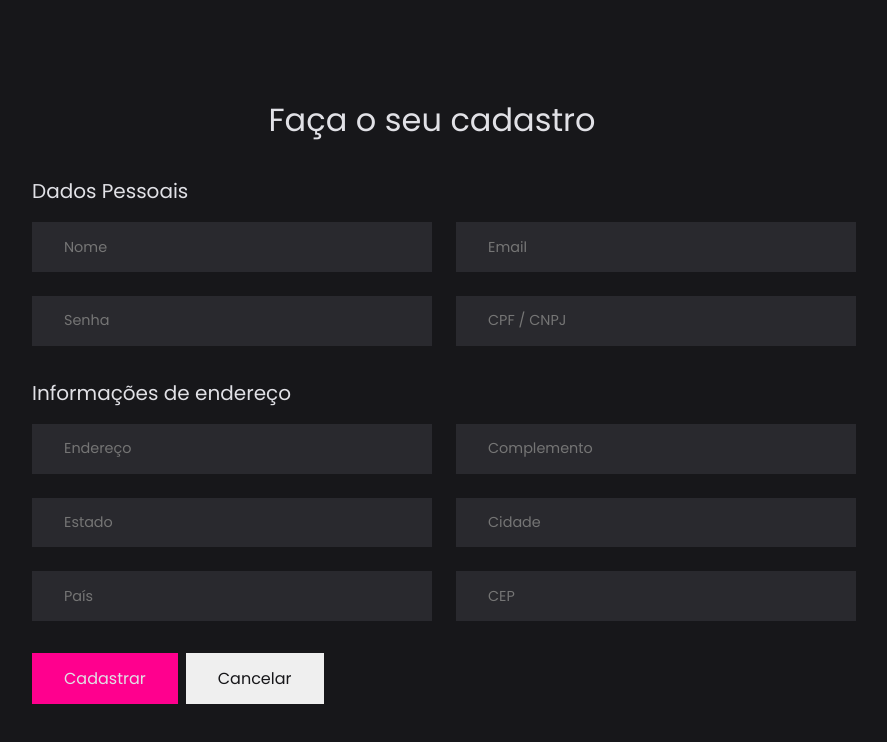
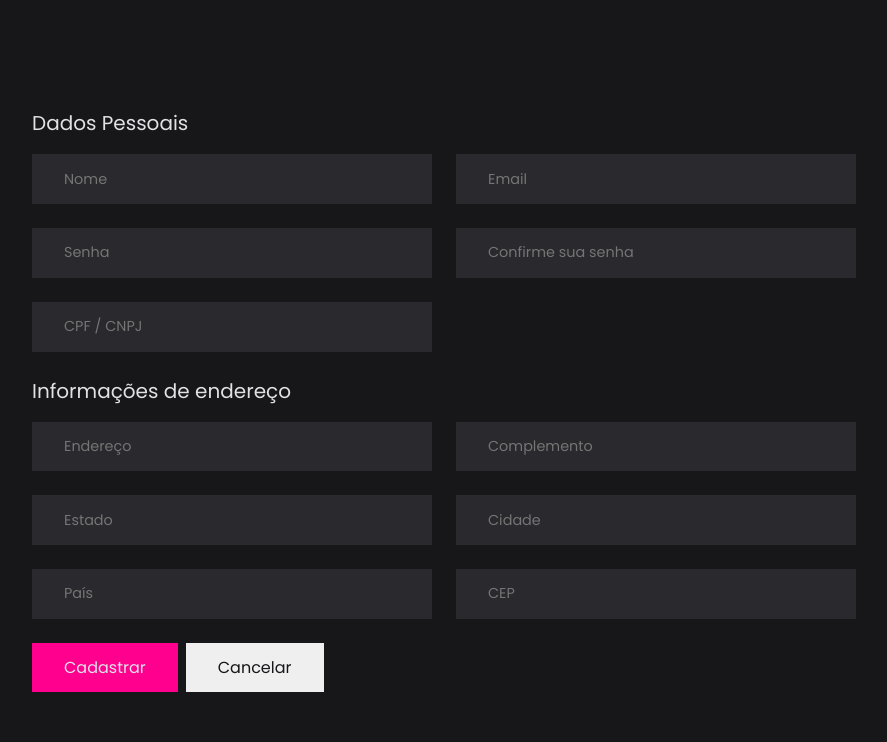
Before and after one commit to joaogkvalho/user-acl, a Next.js app: page /signup in a window 1280 px wide. Shown: the top 742 px of the page, without its empty margins (208-1095 px from the left). Built offline with nearby package versions, Linux system fonts and the light colour scheme.

Commit message:
signup form styles changed

```diff
--- a/src/pages/signup/index.tsx
+++ b/src/pages/signup/index.tsx
@@ -5,14 +5,13 @@ import styles from './styles.module.scss'
 export default function Signup() {
     return(
         <div className={styles.signupFormWrapper}>
-            <h1>Faça o seu cadastro</h1>
-
             <form className={styles.signupForm}>
                 <h2>Dados Pessoais</h2>
                 <div className={styles.personalData}>
                     <input type="text" id="nameInput" name="name" placeholder="Nome" />
                     <input type="email" id="emailInput" name="email" placeholder="Email" />
                     <input type="password" id="passwordInput" name="password" placeholder="Senha" />
+                    <input type="password" id="passwordConfirmInput" name="passwordConfirm" placeholder="Confirme sua senha" />
                     <input type="text" id="cpfOrCnpjInput" name="cpfOrCnpj" placeholder="CPF / CNPJ" />
                 </div>
 
--- a/src/pages/signup/styles.module.scss
+++ b/src/pages/signup/styles.module.scss
@@ -11,11 +11,6 @@
     margin: 0 auto;
 
     background: #17171a;
-
-    h1{
-        margin-bottom: 2rem;
-        font-weight: 400;
-    }
 }
 
 .signupForm{
@@ -38,7 +33,7 @@
         grid-template-columns: repeat(2, 2fr);
         gap: 1.5rem;
 
-        margin-bottom: 2rem;
+        margin-bottom: 1.5rem;
 
         input{
             width: 400px;
@@ -58,7 +53,7 @@
         grid-template-columns: repeat(2, 2fr);
         gap: 1.5rem;
 
-        margin-bottom: 2rem;
+        margin-bottom: 1.5rem;
 
         input{
             width: 400px;
@@ -75,14 +70,14 @@
 
     .formButtons{
         button{
-            padding: 0.8rem 2rem;
+            padding: 0.75rem 2rem;
             border: 0;
             color: #17171a;
         }
 
         button[type="submit"]{
             margin-right: 0.5rem;
-            padding: 0.8rem 2rem;
+            padding: 0.75rem 2rem;
 
             background: #ff008e;
             border: 0;
```
Also changed, not shown: src/pages/home.module.scss (+5 -3 lines).
